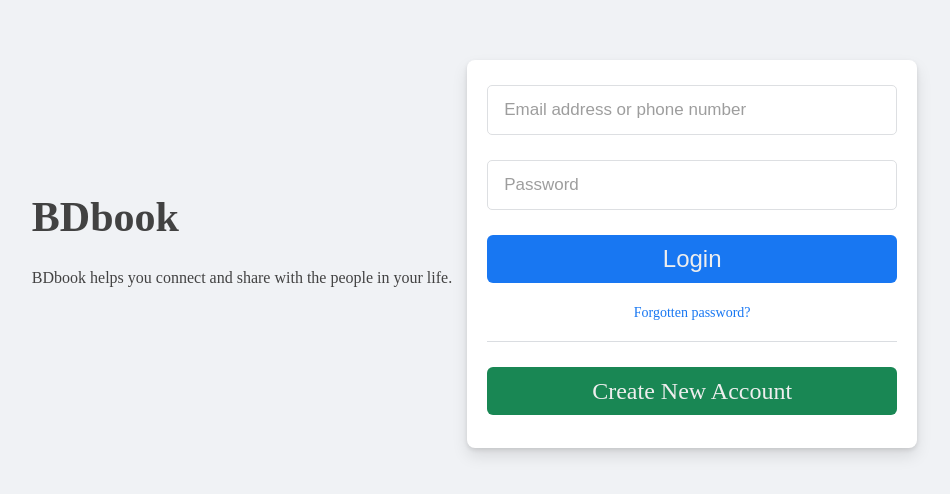
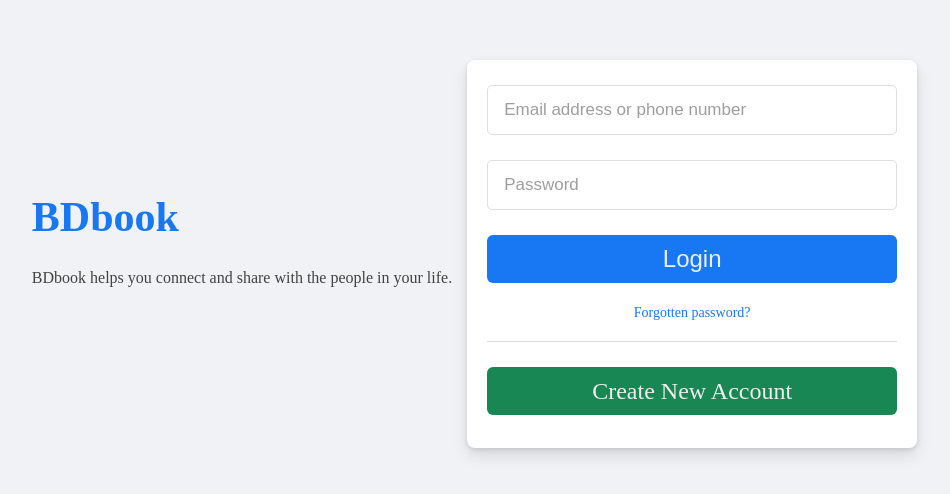
Before and after one commit to sayed021/login-app, a React (Create React App) app: page /login in a window 1280 px wide. Shown: the part 134-628 px from the top of the page, without its empty margins (173-1123 px from the left). Built offline with nearby package versions, Linux system fonts and the light colour scheme.

Commit message:
component login updated

```diff
--- a/src/Layouts/PublicLayout/Login.js
+++ /dev/null
@@ -1,106 +0,0 @@
-import react from 'react';
-import styled from 'styled-components';
-import Input from '../../components/atoms/FormControls/Inputs/Input';
-
-import { H1, H2, H3 } from '../../components/atoms/Headings'
-import { Button, ButtonPrimary, ButtonSuccess, ButtonSuccessLink } from '../../components/atoms/Buttons'
-import { FormGroup } from '../../components/molecules';
-
-const CenterText = styled.div `text-align: center`;
-const Separator = styled.div`
-    align-items: center;
-    border-bottom: 1px solid #dadde1;
-    display: flex;
-    margin: 20px 5px;
-    text-align: center;
-`
-
-const A = styled.a `
-    color: #1877f2;
-    font-size: 14px;
-    font-weight: 500;
-    text-align: center;
-    text-decoration: none;
-    &:hover {
-        text-decoration: underline;
-    }
-`
-
-const LoginWrap = styled.div `
-    display: flex;
-    align-items: center;
-    justify-content: center;
-    width: 100%;
-    min-height: 90vh;
-    flex-wrap: wrap;
-`
-
-const ContentCard = styled.div `
-    padding: 20px 15px;
-    @media screen and (max-width: 768px) {
-        text-align: center;
-    }
-`;
-
-const LoginCard = styled.div `
-    box-shadow: 0 2px 4px rgb(0 0 0 / 10%), 0 8px 16px rgb(0 0 0 / 10%);
-    align-items: center;
-    background-color: #fff;
-    border: none;
-    border-radius: 8px;
-    box-shadow: 0 2px 4px rgb(0 0 0 / 10%), 0 8px 16px rgb(0 0 0 / 10%);
-    margin: 40px 0 0;
-    padding: 20px 15px 28px;
-    width: 450px;
-    @media screen and (max-width: 768px) {
-        width: 100%;
-        margin: 15px;
-    }
-}
-`
-
-const Login = props => {
-    return (
-        <LoginWrap>
-
-            <ContentCard>
-                <H1>BDbook</H1>
-                <p>BDbook helps you connect and share with the people in your life.</p>
-            </ContentCard>
-
-            <LoginCard>
-
-                <FormGroup>
-                    <Input type="email" name="eamil" placeholder="Email address or phone number" />
-                </FormGroup>
-
-                <FormGroup>
-                    <Input type="email" name="eamil" placeholder="Password" />
-                </FormGroup>
-
-                <FormGroup>
-                    <ButtonPrimary fluid>
-                        Login
-                    </ButtonPrimary>
-                </FormGroup>
-
-                <CenterText>
-                    <A href="#">Forgotten password?</A>
-                </CenterText>
-
-                <Separator />
-
-                <FormGroup noGap>
-                    <CenterText>
-                        <ButtonSuccessLink fluid href="#">
-                            Create New Account
-                        </ButtonSuccessLink>
-                    </CenterText>
-                </FormGroup>
-
-            </LoginCard>
-        </LoginWrap>
-    )
-}
-
-export default Login;
--- /dev/null
+++ b/src/Layouts/PublicLayout/Login/Login.js
@@ -0,0 +1,26 @@
+import react from 'react';
+import { H1 } from '../../../components/atoms/Headings'
+import {
+    ContentCard,
+    LoginCard,
+    LoginWrap,
+} from './pertial';
+import LoginForm from './LoginForm';
+
+const Login = props => {
+    return (
+        <LoginWrap>
+
+            <ContentCard>
+                <H1>BDbook</H1>
+                <p>BDbook helps you connect and share with the people in your life.</p>
+            </ContentCard>
+
+            <LoginCard>
+                <LoginForm />
+            </LoginCard>
+        </LoginWrap>
+    )
+}
+
+export default Login;
--- /dev/null
+++ b/src/Layouts/PublicLayout/Login/LoginForm.js
@@ -0,0 +1,44 @@
+import React from 'react';
+import { Separator } from '../../../components/atoms';
+import { Input } from '../../../components/atoms/FormControls';
+
+import { A } from '../../../components/atoms'
+import { ButtonPrimary, ButtonSuccessLink } from '../../../components/atoms/Buttons'
+import { FormGroup } from '../../../components/molecules';
+import { CenterText } from './pertial';
+
+const LoginForm = () => {
+    return (
+        <form>
+                <FormGroup>
+                    <Input type="email" name="eamil" placeholder="Email address or phone number" />
+                </FormGroup>
+
+                <FormGroup>
+                    <Input type="email" name="eamil" placeholder="Password" />
+                </FormGroup>
+
+                <FormGroup>
+                    <ButtonPrimary fluid>
+                        Login
+                    </ButtonPrimary>
+                </FormGroup>
+
+                <CenterText>
+                    <A href="#">Forgotten password?</A>
+                </CenterText>
+
+                <Separator />
+
+                <FormGroup noGap>
+                    <CenterText>
+                        <ButtonSuccessLink fluid href="#">
+                            Create New Account
+                        </ButtonSuccessLink>
+                    </CenterText>
+                </FormGroup>
+        </form>
+    );
+}
+
+export default LoginForm;
--- /dev/null
+++ b/src/Layouts/PublicLayout/Login/pertial/index.js
@@ -0,0 +1,41 @@
+import styled from 'styled-components';
+const LoginWrap = styled.div `
+    display: flex;
+    align-items: center;
+    justify-content: center;
+    width: 100%;
+    min-height: 90vh;
+    flex-wrap: wrap;
+`
+
+const ContentCard = styled.div `
+    padding: 20px 15px;
+    @media screen and (max-width: 768px) {
+        text-align: center;
+    }
+`;
+const CenterText = styled.div `text-align: center`;
+
+
+const LoginCard = styled.div `
+    box-shadow: 0 2px 4px rgb(0 0 0 / 10%), 0 8px 16px rgb(0 0 0 / 10%);
+    align-items: center;
+    background-color: #fff;
+    border: none;
+    border-radius: 8px;
+    box-shadow: 0 2px 4px rgb(0 0 0 / 10%), 0 8px 16px rgb(0 0 0 / 10%);
+    margin: 40px 0 0;
+    padding: 20px 15px 28px;
+    width: 450px;
+    @media screen and (max-width: 768px) {
+        width: 100%;
+        margin: 15px;
+    }
+}
+`
+export {
+    LoginWrap,
+    LoginCard,
+    ContentCard,
+    CenterText
+}
--- a/src/Layouts/PublicLayout/index.js
+++ b/src/Layouts/PublicLayout/index.js
@@ -1,4 +1,4 @@
-import Login from './Login';
+import Login from './Login/Login';
 
 
 export { Login }
--- a/src/components/atoms/Headings/H1.js
+++ b/src/components/atoms/Headings/H1.js
@@ -2,6 +2,7 @@ import styled from "styled-components";
 
 const H1 = styled.h1`
     font-size: 42px;
+    color: ${({ theme }) => theme.primaryColor};
 `
 
 export default H1;
--- /dev/null
+++ b/src/components/atoms/index.js
@@ -0,0 +1,20 @@
+import styled from "styled-components";
+
+export const Separator = styled.div`
+    align-items: center;
+    border-bottom: 1px solid #dadde1;
+    display: flex;
+    margin: 20px 5px;
+    text-align: center;
+`
+
+export const A = styled.a `
+    color: #1877f2;
+    font-size: 14px;
+    font-weight: 500;
+    text-align: center;
+    text-decoration: none;
+    &:hover {
+        text-decoration: underline;
+    }
+`
```
Also changed, not shown: src/Routes/PrivateRoute.js (added, +25 -0 lines), src/Routes/PublicRoute.js (added, +25 -0 lines), src/services/auth.js (added, +18 -0 lines), src/Layouts/App.js (line endings or trailing spaces).
